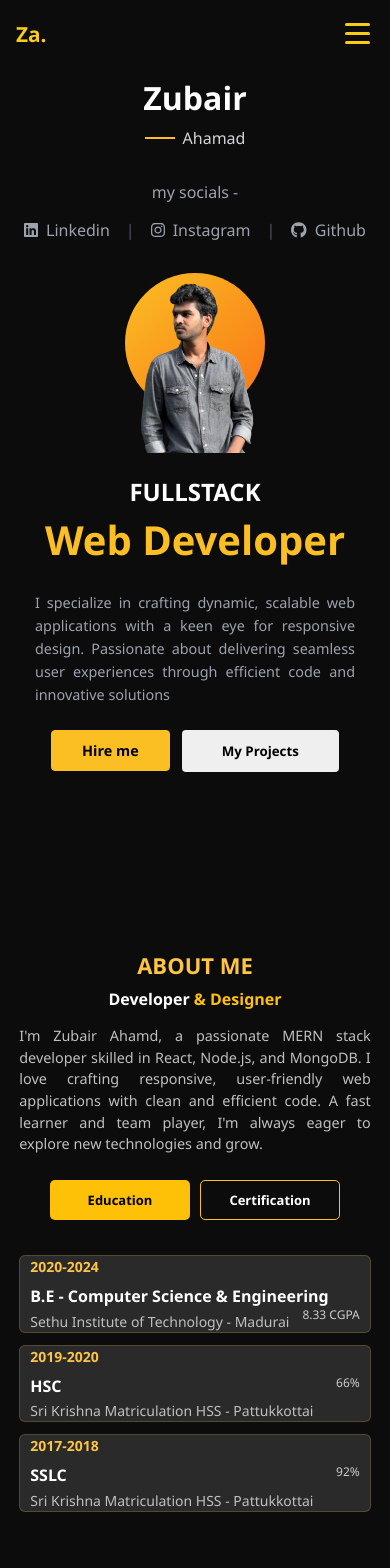
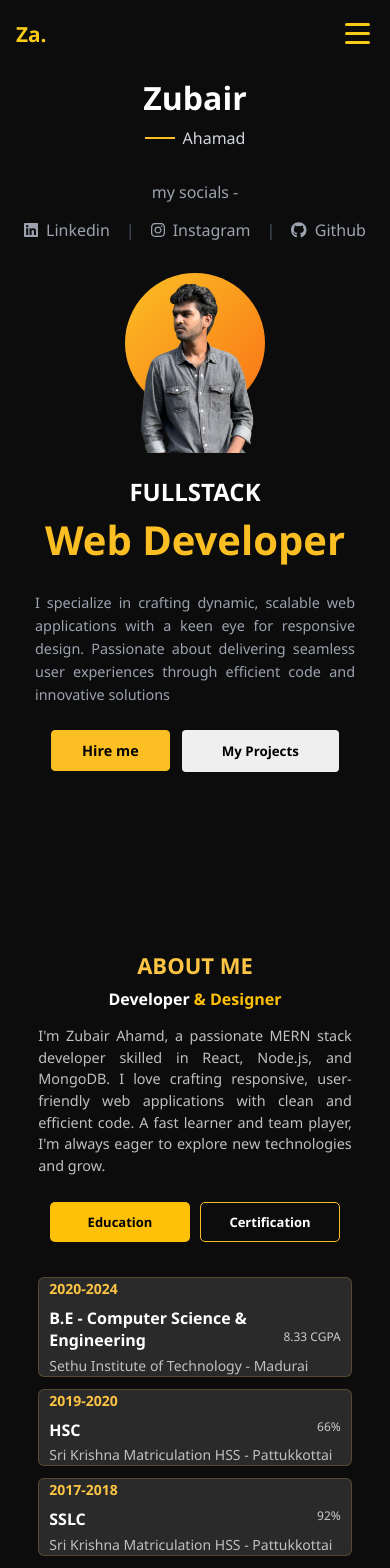
Before and after one commit to zubairahamad06/zubair-portfolio, a React (Vite) app: page / in a window 390 px wide. Shown: the top 1568 px of the page. Built offline with nearby package versions, Linux system fonts and the light colour scheme.

Commit message:
Update about.css

```diff
--- a/src/about/about.css
+++ b/src/about/about.css
@@ -243,7 +243,7 @@ border: 1px solid #fbbf24;
 @media (max-width: 1200px) {
   .about {
     gap: 100px;
-/*     padding: 100px 20px 0; */
+    padding: 100px 20px 0;
   }
 
   .profile-img {
@@ -258,7 +258,7 @@ border: 1px solid #fbbf24;
 
 @media (max-width: 1024px) {
   .about {
-    flex-direction: row;
+    flex-direction: column;
     align-items: center;
     gap: 50px;
     margin: 0 20px;
```
